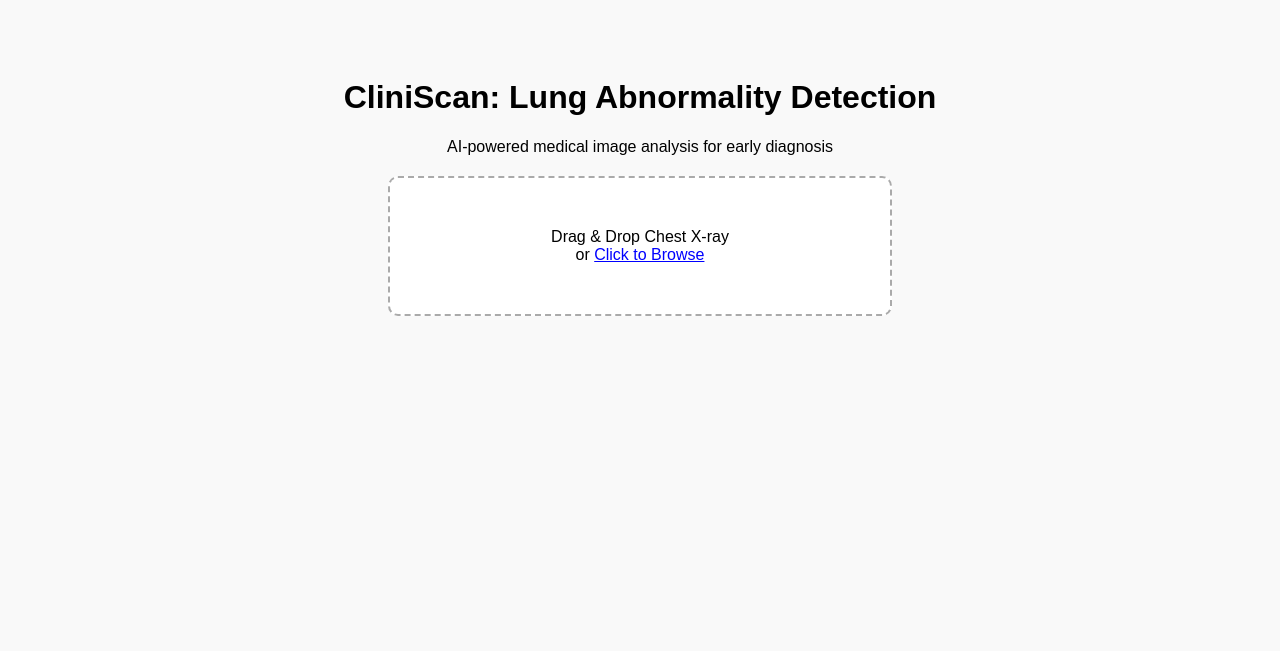
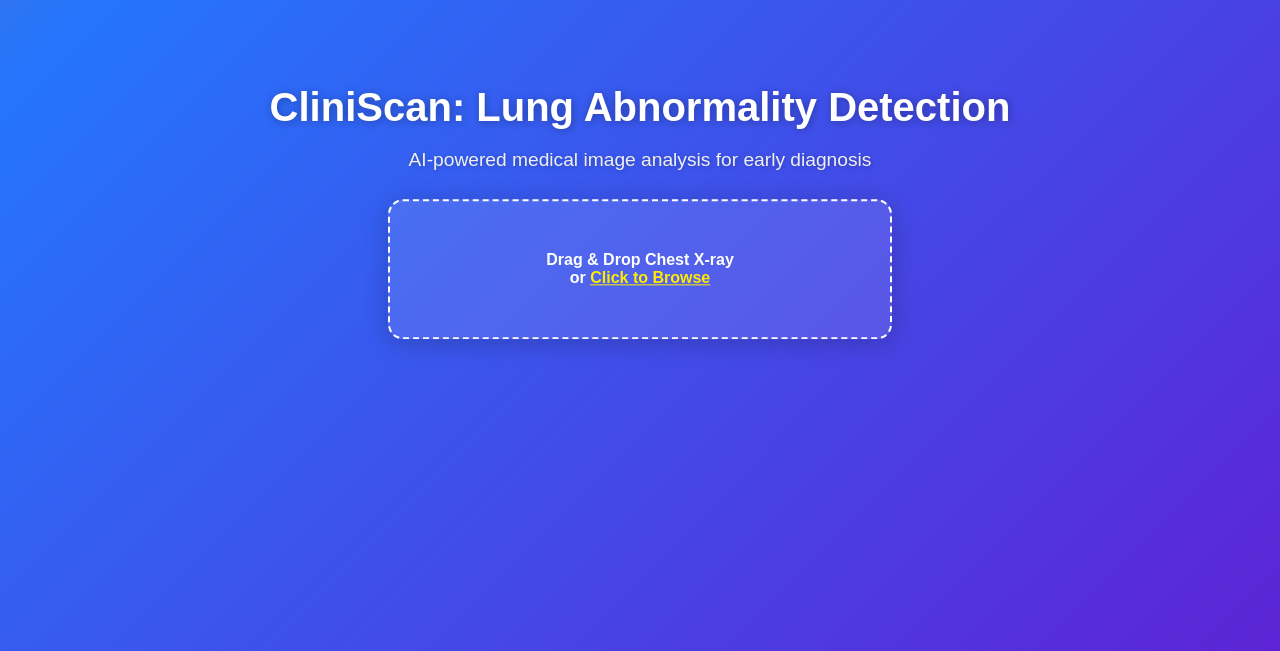
Before and after one commit to Mohammedashif15/clinic-scan, a Python web app: template templates/index.html in a window 1280 px wide. Shown: the top 651 px of the page. Run offline with Jinja, Linux system fonts and the light colour scheme; the template is opened without the code that fills it, so the values that code supplies are empty.

Commit message:
Update index.html

```diff
--- a/templates/index.html
+++ b/templates/index.html
@@ -4,17 +4,164 @@
 <meta charset="UTF-8">
 <title>CliniScan: Lung Abnormality Detection</title>
 <style>
-        body { font-family: Arial; text-align: center; padding:50px; background:#f9f9f9; }
-        #dropArea { border:2px dashed #aaa; border-radius:10px; padding:50px; margin:20px auto; width:400px; background:#fff; cursor:pointer; }
-        #dropArea.hover { border-color:#333; }
-        #dropArea span { color:blue; text-decoration:underline; }
-        #resultImage { max-width:500px; margin-top:20px; display:none; border:2px solid #333; border-radius:10px; }
-        #status { font-size:18px; margin-top:15px; }
+    /* ---------- Animated Gradient Background ---------- */
+    body {
+        font-family: 'Arial', sans-serif;
+        text-align: center;
+        padding: 50px 20px;
+        background: linear-gradient(-45deg, #6a11cb, #2575fc, #ff6a00, #ffcb00);
+        background-size: 400% 400%;
+        animation: gradientBG 15s ease infinite;
+        transition: background 0.5s ease;
+    }
+
+    @keyframes gradientBG {
+        0% {background-position: 0% 50%;}
+        50% {background-position: 100% 50%;}
+        100% {background-position: 0% 50%;}
+    }
+
+    h1 {
+        color: #fff;
+        margin-bottom: 5px;
+        font-size: 2.5em;
+        text-shadow: 1px 1px 8px rgba(0,0,0,0.3);
+    }
+
+    p.subtitle {
+        color: #f0f0f0;
+        margin-bottom: 30px;
+        font-size: 1.2em;
+        text-shadow: 1px 1px 5px rgba(0,0,0,0.2);
+    }
+
+    /* ---------- Drop Area ---------- */
+    #dropArea {
+        border: 2px dashed #fff;
+        border-radius: 15px;
+        padding: 50px;
+        margin: 0 auto 20px auto;
+        width: 400px;
+        max-width: 90%;
+        background: rgba(255,255,255,0.1);
+        cursor: pointer;
+        transition: all 0.3s ease;
+        box-shadow: 0 4px 25px rgba(0,0,0,0.2);
+        color: #fff;
+        font-weight: bold;
+        animation: floatDrop 3s ease-in-out infinite;
+    }
+
+    @keyframes floatDrop {
+        0% { transform: translateY(0px); }
+        50% { transform: translateY(-5px); }
+        100% { transform: translateY(0px); }
+    }
+
+    #dropArea.hover {
+        border-color: #ffec00;
+        background: rgba(255,255,255,0.3);
+        transform: scale(1.05);
+        box-shadow: 0 8px 35px rgba(0,0,0,0.25);
+    }
+
+    #dropArea span {
+        text-decoration: underline;
+        color: #ffec00;
+    }
+
+    /* ---------- Status ---------- */
+    #status.normal { color: #00ff99; transform: scale(1.05); }
+    #status.abnormal { color: #ff3860; transform: scale(1.05); }
+
+    /* ---------- Result Image ---------- */
+    #resultImage {
+        max-width: 500px;
+        margin-top: 20px;
+        display: none;
+        border-radius: 12px;
+        box-shadow: 0 0 20px rgba(0,0,0,0.3);
+        opacity: 0;
+        transition: opacity 0.6s ease, transform 0.5s ease, box-shadow 0.5s ease, border 0.5s ease;
+        transform: scale(0.8);
+        border: 4px solid rgba(255,255,255,0.3);
+    }
+
+    /* Show animation */
+    #resultImage.show {
+        opacity: 1;
+        transform: scale(1);
+        animation: glowPulse 2s ease-in-out infinite alternate;
+    }
+
+    /* Glow animation for abnormal/normal */
+    @keyframes glowPulse {
+        0% { box-shadow: 0 0 15px rgba(0, 255, 255, 0.4); }
+        50% { box-shadow: 0 0 25px rgba(0, 255, 255, 0.7); }
+        100% { box-shadow: 0 0 15px rgba(0, 255, 255, 0.4); }
+    }
+
+    /* ---------- Report ---------- */
+    #report {
+        max-width: 700px;
+        margin: 20px auto;
+        background: rgba(255,255,255,0.2);
+        padding: 20px;
+        border-radius: 12px;
+        display: none;
+        text-align: left;
+        box-shadow: 0 6px 25px rgba(0,0,0,0.2);
+        opacity: 0;
+        transition: opacity 0.6s ease, transform 0.5s ease;
+        transform: translateY(20px);
+        overflow-x: auto;
+        color: #fff;
+        font-weight: 500;
+    }
+
+    #report.show {
+        opacity: 1;
+        transform: translateY(0);
+    }
+
+    /* ---------- Table ---------- */
+    table {
+        border-collapse: collapse;
+        width: 100%;
+        font-size: 0.95em;
+        color: #fff;
+    }
+
+    table th, table td {
+        border: 1px solid rgba(255,255,255,0.5);
+        padding: 10px;
+        text-align: left;
+    }
+
+    table th {
+        background: rgba(0,0,0,0.3);
+        color: #fff;
+    }
+
+    table tr:nth-child(even) {
+        background: rgba(0,0,0,0.1);
+    }
+
+    table tr:hover {
+        background: rgba(255,255,255,0.2);
+    }
+
+    @media (max-width: 600px){
+        #dropArea { padding: 30px; }
+        #resultImage { max-width: 90%; }
+        #report { max-width: 95%; padding: 15px; }
+    }
 </style>
 </head>
 <body>
+
 <h1>CliniScan: Lung Abnormality Detection</h1>
-    <p>AI-powered medical image analysis for early diagnosis</p>
+<p class="subtitle">AI-powered medical image analysis for early diagnosis</p>
 
 <div id="dropArea">
     Drag & Drop Chest X-ray <br> or <span>Click to Browse</span>
@@ -23,40 +170,104 @@
 
 <p id="status"></p>
 <img id="resultImage" src="">
+<div id="report"></div>
 
 <script>
 const dropArea = document.getElementById("dropArea");
 const imageInput = document.getElementById("image");
 const status = document.getElementById("status");
 const resultImage = document.getElementById("resultImage");
+const reportDiv = document.getElementById("report");
 
+// Drag & Click events
 dropArea.addEventListener("click", () => imageInput.click());
-
-        dropArea.addEventListener("dragover", e => { e.preventDefault(); dropArea.classList.add("hover"); });
+dropArea.addEventListener("dragover", e => {
+    e.preventDefault();
+    dropArea.classList.add("hover");
+});
 dropArea.addEventListener("dragleave", e => dropArea.classList.remove("hover"));
 dropArea.addEventListener("drop", e => {
-            e.preventDefault(); dropArea.classList.remove("hover");
-            if(e.dataTransfer.files.length){ imageInput.files = e.dataTransfer.files; startUpload(); }
+    e.preventDefault();
+    dropArea.classList.remove("hover");
+    if(e.dataTransfer.files.length){
+        imageInput.files = e.dataTransfer.files;
+        startUpload();
+    }
 });
 
-        imageInput.addEventListener("change", () => { if(imageInput.files.length) startUpload(); });
+imageInput.addEventListener("change", () => {
+    if(imageInput.files.length) startUpload();
+});
 
 function startUpload(){
     const formData = new FormData();
     formData.append("image", imageInput.files[0]);
+
+    // Reset UI
     status.innerText = "Processing...";
+    status.className = "";
     resultImage.style.display = "none";
+    resultImage.className = "";
+    reportDiv.style.display = "none";
+    reportDiv.className = "";
 
     fetch("/upload", { method:"POST", body:formData })
     .then(res => res.json())
     .then(data => {
-                    if(data.error){ status.innerText = data.error; return; }
+        console.log("UPLOAD DATA:", data);
+
+        if(data.error){
+            status.innerText = data.error;
+            status.className = "abnormal";
+            return;
+        }
+
+        // Show image
         resultImage.src = data.output + "?t=" + new Date().getTime();
         resultImage.style.display = "block";
-                    status.innerText = data.abnormal ? "🔴 Abnormal" : "🟢 Normal";
+
+        // Glow color based on status
+        if(data.abnormal){
+            status.innerText = "🔴 Abnormal";
+            status.className = "abnormal";
+            resultImage.style.border = "4px solid #ff3860";
+            resultImage.style.animation = "glowPulseAb 2s ease-in-out infinite alternate";
+        } else {
+            status.innerText = "🟢 Normal";
+            status.className = "normal";
+            resultImage.style.border = "4px solid #00ff99";
+            resultImage.style.animation = "glowPulseNo 2s ease-in-out infinite alternate";
+        }
+
+        // Show result image with fade/scale animation
+        setTimeout(() => resultImage.classList.add("show"), 50);
+
+        // Report
+        reportDiv.innerHTML = data.report;
+        reportDiv.style.display = "block";
+        setTimeout(() => reportDiv.classList.add("show"), 50);
     })
-                .catch(err => { console.error(err); status.innerText="Error processing image"; });
+    .catch(err => {
+        console.error(err);
+        status.innerText="Error processing image";
+        status.className = "abnormal";
+    });
 }
 </script>
+
+<style>
+    /* Glow animations for normal/abnormal */
+    @keyframes glowPulseAb {
+        0% { box-shadow: 0 0 15px rgba(255,56,96,0.4); }
+        50% { box-shadow: 0 0 30px rgba(255,56,96,0.7); }
+        100% { box-shadow: 0 0 15px rgba(255,56,96,0.4); }
+    }
+    @keyframes glowPulseNo {
+        0% { box-shadow: 0 0 15px rgba(0,255,153,0.4); }
+        50% { box-shadow: 0 0 30px rgba(0,255,153,0.7); }
+        100% { box-shadow: 0 0 15px rgba(0,255,153,0.4); }
+    }
+</style>
+
 </body>
 </html>
```
Lines whose indentation alone changed are shown as unchanged.
